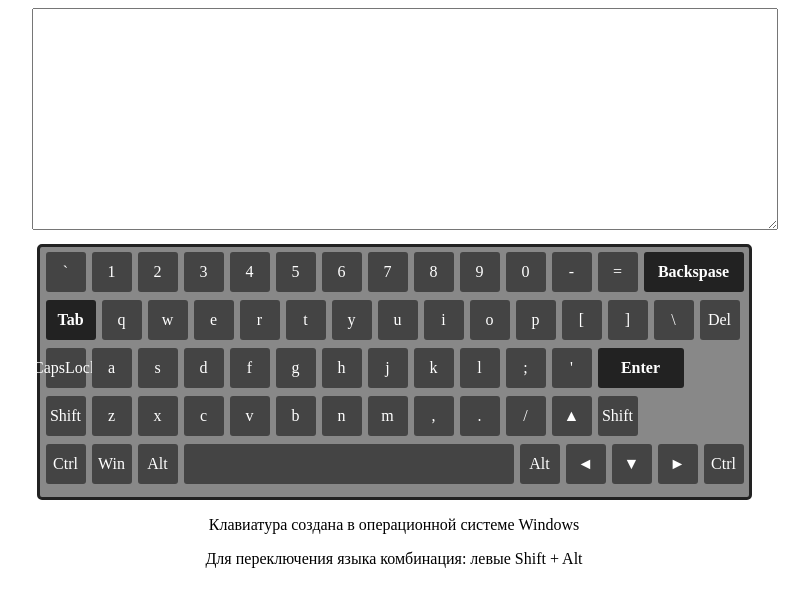
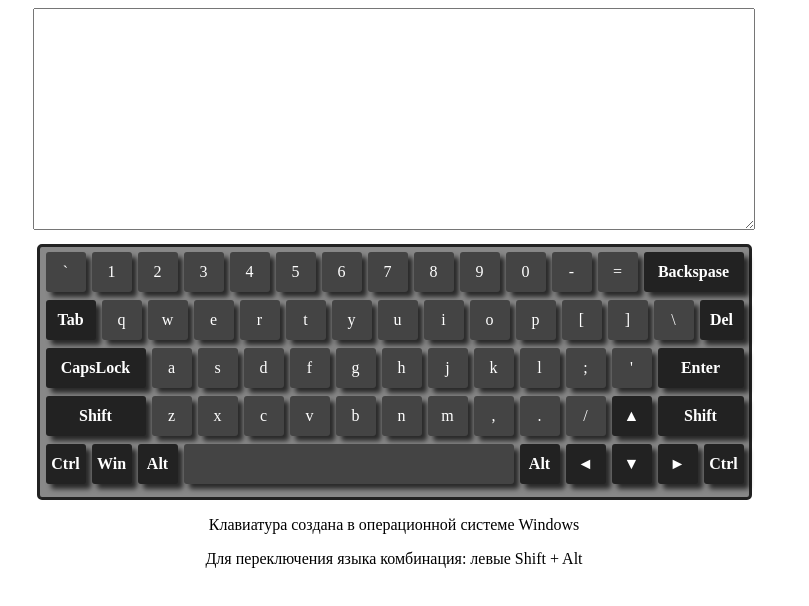
Before and after one commit to Vladimir-Kozinsky/virtual-keyboard, a website built with webpack: page src/index.html in a window 1280 px wide. Shown: the part 78-684 px from the top of the page, without its empty margins (246-1055 px from the left). Built offline with nearby package versions, Linux system fonts and the light colour scheme.

```diff
--- a/src/keyboard.json
+++ b/src/keyboard.json
@@ -248,7 +248,7 @@
                     "key": "Ctrl"
                 },
                 {
-                    "id": "MetaLeft",
+                    "id": "OSLeft",
                     "key": "Win"
                 },
                 {
@@ -531,7 +531,7 @@
                     "key": "Ctrl"
                 },
                 {
-                    "id": "MetaLeft",
+                    "id": "OSLeft",
                     "key": "Win"
                 },
                 {
@@ -684,7 +684,7 @@
                 },
                 {
                     "id": "Backslash",
-                    "key": "|"
+                    "key": "\\"
                 },
                 {
                     "id": "Delete",
@@ -814,7 +814,7 @@
                     "key": "Ctrl"
                 },
                 {
-                    "id": "MetaLeft",
+                    "id": "OSLeft",
                     "key": "Win"
                 },
                 {
--- a/src/keyboard/row/row.scss
+++ b/src/keyboard/row/row.scss
@@ -14,28 +14,67 @@
     margin-bottom: 8px;
 }
 
+.btnWrap {
+    width: 40px;
+    height: 40px;
+    margin-left: 6px;
+    position: relative;
+    &.wrapbackspace {
+        width: 100px;
+    }
+    &.wraptab {
+        width: 50px;
+    }
+
+    &.wrapdelete {
+        width: 44px;
+    }
+
+    &.wrapcapslock {
+        width: 100px;
+    }
+
+    &.wrapenter {
+        width: 86px;
+    }
+    &.wrapshiftleft {
+        width: 100px;
+    }
+    &.wrapshiftright {
+        width: 86px;
+    }
+    &.wrapspace {
+        width: 330px;
+    }
+
+}
+
 .btn {
     display: block;
+    position: absolute;
     @extend %greyBtn;
     width: 40px;
     height: 40px;
     border-radius: 3px;
-    margin-left: 6px;
     display: flex;
     justify-content: center;
     align-items: center;
-    transition: all 0.3s;
+    box-shadow: rgba(0, 0, 0, 0.7) 5px 5px 5px;
+    transition: all 0.2s;
     &:hover {
-        background: #79aa89;
+        background: #747474;
         cursor: pointer;
     }
     &:active {
-        background: #23f368;
-        border-radius: 50px;
+        box-shadow: rgba(0, 0, 0, 0.7) 2px 2px 2px;
+        margin-top: 3px;
+        margin-left: 2px;
     }
     &.active {
-        background: #23f368;
-        border-radius: 50px;
+        background: #747474;
+        box-shadow: rgba(0, 0, 0, 0.7) 2px 2px 2px;
+        margin-top: 3px;
+        margin-left: 2px;
     }
     &.backspace {
         width: 100px;
@@ -46,12 +85,12 @@
         @extend %blackbtn;
     }
 
-    &.Delete {
+    &.delete {
         width: 44px;
         @extend %blackbtn;
     }
 
-    &.capsLock {
+    &.capslock {
         width: 100px;
         @extend %blackbtn;
     }
@@ -60,26 +99,27 @@
         width: 86px;
         @extend %blackbtn;
     }
-    &.shiftLeft {
+    &.shiftleft {
         width: 100px;
         @extend %blackbtn;
     }
-    &.shiftRight {
+    &.shiftright {
         width: 86px;
         @extend %blackbtn;
     }
     &.space {
         width: 330px;
     }
-    &.controlLeft,
-    &.controlRight,
-    &.altLeft,
-    &.altRight,
-    &.metaLeft,
-    &.arrowLeft,
-    &.arrowRight,
-    &.arrowDown,
-    &.arrowUp {
+    &.controlleft,
+    &.controlright,
+    &.altleft,
+    &.altright,
+    &.osleft,
+    &.arrowleft,
+    &.arrowright,
+    &.arrowdown,
+    &.arrowup,
+    &.metaleft {
         @extend %blackbtn;
     }
 }
--- a/src/textarea/textarea.scss
+++ b/src/textarea/textarea.scss
@@ -1,5 +1,5 @@
 .textarea {
-    width: 724px;
+    width: 700px;
     height: 200px;
     margin: 10px auto 10px;
     padding: 10px;
```
Also changed, not shown: 1 other file.
